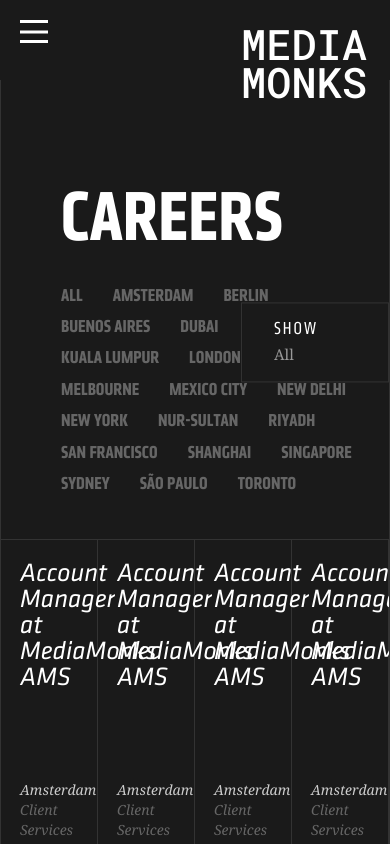
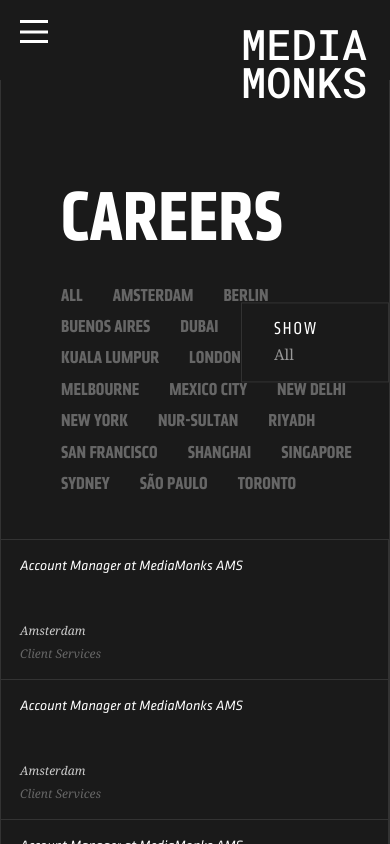
Before and after one commit to DaniyarOtynshin/mediamonks-website, a React (Create React App) app: page /careers in a window 390 px wide. Shown: the top 844 px of the page. Built offline with nearby package versions, Linux system fonts and the light colour scheme.

Commit message:
Add adaptive to VacanciesItem

```diff
--- a/src/components/Careers/Careers.css
+++ b/src/components/Careers/Careers.css
@@ -3,15 +3,6 @@
     position: relative;
     animation: in 1s forwards;
     top: 0;
-}
-
-@keyframes in {
-    from {
-        top: 100vh;
-    }
-    to {
-        top: 0;
-    }
 }
 
 .careers__title {
@@ -104,3 +95,12 @@
     background-color: #fff;
     cursor: pointer;
 }
+
+@keyframes in {
+    from {
+        top: 100vh;
+    }
+    to {
+        top: 0;
+    }
+}
--- a/src/components/VacanciesItem/VacanciesItem.css
+++ b/src/components/VacanciesItem/VacanciesItem.css
@@ -51,3 +51,31 @@
         opacity: 1;
     }
 }
+
+@media (max-width: 1120px) {
+    .vacancies-item {
+        width: 50%;
+    }
+}
+
+@media (max-width: 680px) {
+    .vacancies-item {
+        width: 100%;
+    }
+}
+
+@media (max-width: 640px) {
+    .vacancies-item {
+        height: 140px;
+    }
+    .vacancies-title {
+        font-size: 14px;
+    }
+    .vacancies-office {
+        font-size: 12px;
+        line-height: 11px;
+    }
+    .vacancies-office > span{
+        margin-top: 12px;
+    }
+}
```
